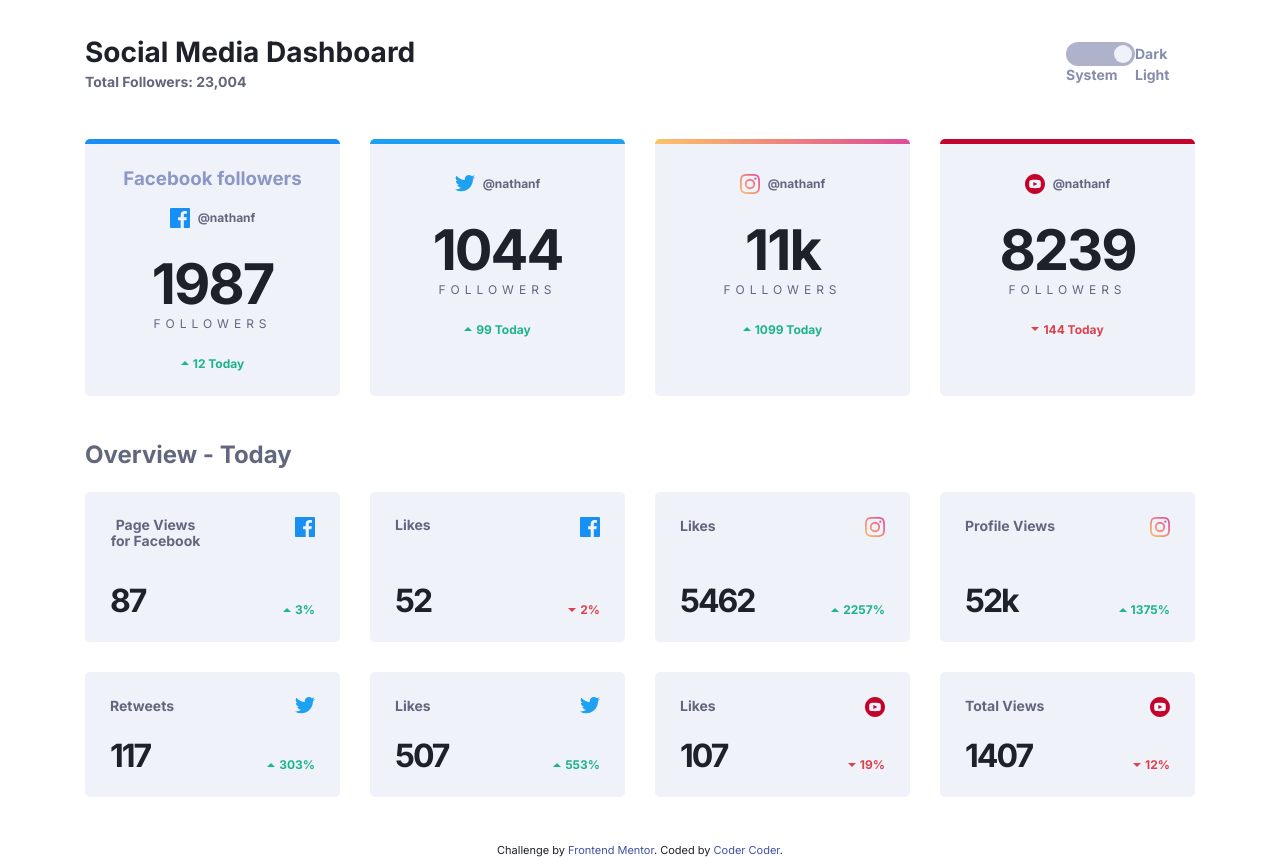
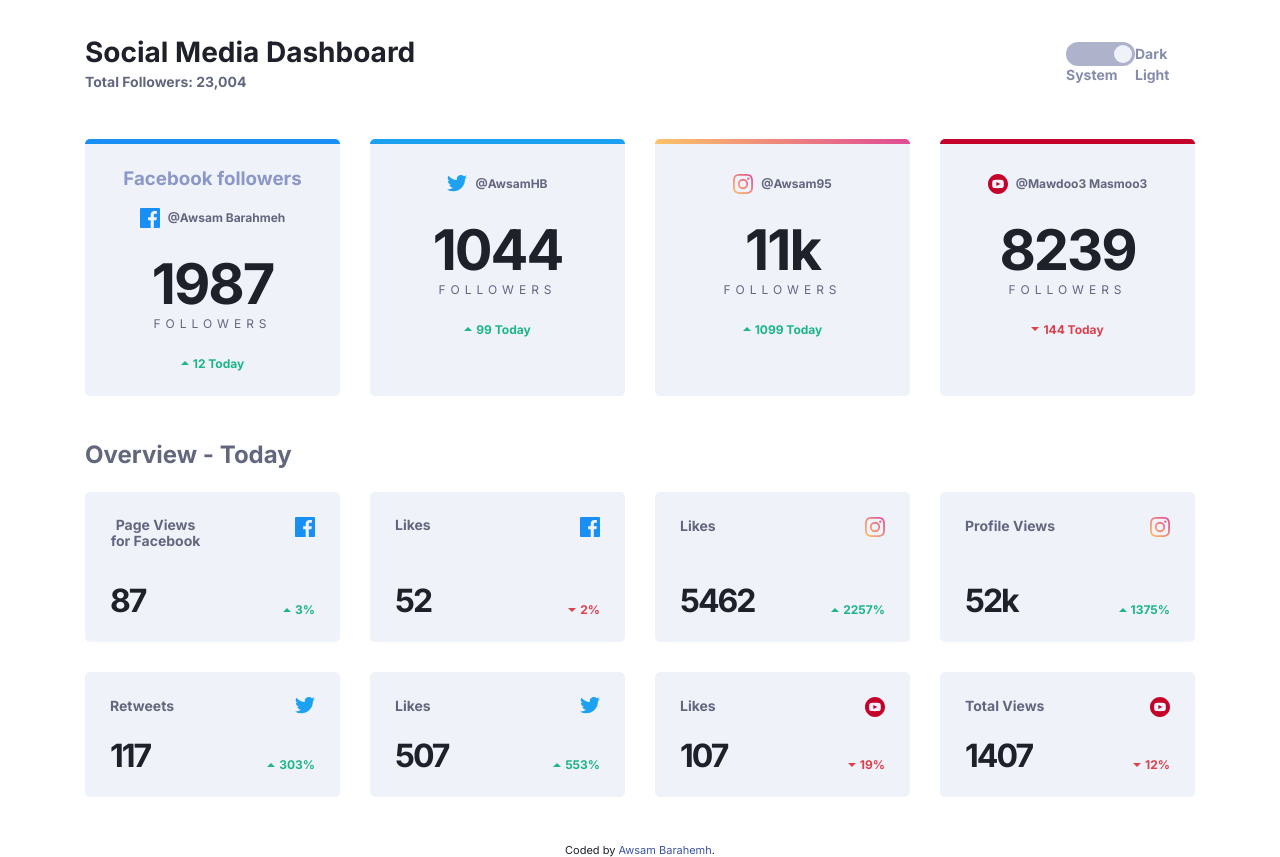
Before and after one commit to awsam95/Light-Dark-Toggle-Dashboard, a website: page index-accessibility.html in a window 1280 px wide. Drawn offline with nearby package versions, Linux system fonts and the light colour scheme; files that its build step writes are made by us from their sources.

Commit message:
Update index-accessibility.html

```diff
--- a/index-accessibility.html
+++ b/index-accessibility.html
@@ -73,7 +73,7 @@
 							src="/images/icon-facebook.svg"
 							alt="Facebook"
 						/>
-						<div class="card__username">@nathanf</div>
+						<div class="card__username">@Awsam Barahmeh</div>
 					</div>
 					<div class="card__followers">
 						<div class="card__count card__count--big">1987</div>
@@ -92,7 +92,7 @@
 							src="/images/icon-twitter.svg"
 							alt="Twitter"
 						/>
-						<div class="card__username">@nathanf</div>
+						<div class="card__username">@AwsamHB</div>
 					</div>
 					<div class="card__followers">
 						<div class="card__count card__count--big">1044</div>
@@ -111,7 +111,7 @@
 							src="/images/icon-instagram.svg"
 							alt="Instagram"
 						/>
-						<div class="card__username">@nathanf</div>
+						<div class="card__username">@Awsam95</div>
 					</div>
 					<div class="card__followers">
 						<div class="card__count card__count--big">11k</div>
@@ -130,7 +130,7 @@
 							src="/images/icon-youtube.svg"
 							alt="YouTube"
 						/>
-						<div class="card__username">@nathanf</div>
+						<div class="card__username">@Mawdoo3 Masmoo3</div>
 					</div>
 					<div class="card__followers">
 						<div class="card__count card__count--big">8239</div>
@@ -225,10 +225,7 @@
 		</main>
 
 		<footer role="contentinfo" class="attribution">
-			Challenge by
-			<a href="https://www.frontendmentor.io?ref=challenge" target="_blank"
-				>Frontend Mentor</a
-			>. Coded by <a href="#">Coder Coder</a>.
+			Coded by <a href="https://github.com/awsam95">Awsam Barahemh</a>.
 		</footer>
 	</body>
 </html>
```
